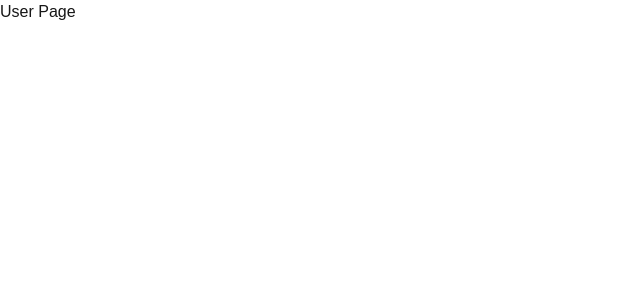
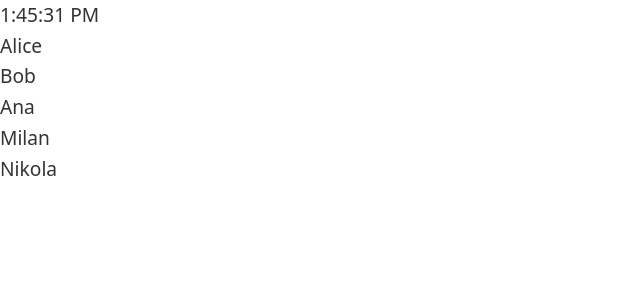
Before and after one commit to Aleksandra500/my-next-app, a Next.js app: page /users in a window 1280 px wide. Shown: the top 300 px of the page, without its empty margins (0-640 px from the left). Built offline with nearby package versions, Linux system fonts and the light colour scheme.

Commit message:
users and times

```diff
--- /dev/null
+++ b/app/api/newusers/route.js
@@ -0,0 +1,9 @@
+export async function GET() {
+  const users = [
+    { id: 1, name: "Aleksandra" },
+    { id: 2, name: "Jovan" },
+    { id: 3, name: "Nikola" },
+  ];
+
+  return Response.json(users);
+}
--- a/app/components/AddToCard.jsx
+++ b/app/components/AddToCard.jsx
@@ -3,7 +3,7 @@ import React from 'react'
 
 function AddToCard() {
   return (
-    <div>
+    <div className='bg-amber-600 w-2xs'>
         <button onClick={() => console.log('click')}>Add To Card</button>
     </div>
   )
--- /dev/null
+++ b/app/components/Clock.jsx
@@ -0,0 +1,19 @@
+'use client';
+
+import { useEffect, useState } from "react";
+
+
+export default function Clock() {
+    const [time, setTime] = useState(new Date().toLocaleTimeString())
+
+    useEffect(() => {
+        const timer = setInterval(() => {
+        setTime(newDate().toLocaleTimeString())},1000)
+
+        return () => clearInterval(timer)
+    },[])
+
+    return (
+        <h2>Trenutno vreme: {time}</h2>
+    )
+}
--- /dev/null
+++ b/app/data/allusers.js
@@ -0,0 +1,7 @@
+export const allUsers = [
+  { "id": 1, "name": "Alice" },
+  { "id": 2, "name": "Bob" },
+  { id: 1, name: "Ana" },
+  { id: 2, name: "Milan" },
+  { id: 3, name: "Nikola" },
+]
--- /dev/null
+++ b/app/data/newusers.js
@@ -0,0 +1,9 @@
+export async function GET() {
+  const users = [
+    { id: 1, name: "Aleksandra" },
+    { id: 2, name: "Jovan" },
+    { id: 3, name: "Nikola" },
+  ];
+
+  return Response.json(users);
+}
--- a/app/globals.css
+++ b/app/globals.css
@@ -1,27 +1,35 @@
-@import "tailwindcss";
+
+@import 'tailwindcss';
+
 
 :root {
   --background: #ffffff;
-  --foreground: #171717;
+  --foreground: #333333;
 }
 
-:root {
-  --color-background: var(--background);
-  --color-foreground: var(--foreground);
-  --font-sans: var(--font-geist-sans);
-  --font-mono: var(--font-geist-mono);
+
+
+
+body {
+  background-color: var(--background);
+  color: var(--foreground);
+  line-height: 1.6;
+  margin: 0;
+  padding: 0;
+  font-size: larger;
 }
 
-@media (prefers-color-scheme: dark) {
-  :root {
-    --background: #0a0a0a;
-    --foreground: #ededed;
-  }
+
+main {
+  padding: 2rem;
 }
 
-body {
-  background: var(--background);
-  color: var(--foreground);
-  font-family: Arial, Helvetica, sans-serif;
+
+a {
+  color: #1d4ed8; /* plava, po Tailwind standardu */
+  text-decoration: none;
 }
-@import 'tailwindcss';
+
+a:hover {
+  text-decoration: underline;
+}
--- a/app/page.js
+++ b/app/page.js
@@ -1,6 +1,7 @@
 import Image from "next/image";
 import Link from "next/link";
 import ProductCard from "./components/ProductCard";
+import './globals.css';
 
 export default function Home() {
   return (
@@ -8,6 +9,7 @@ export default function Home() {
     <h1>Home Page</h1>
     <Link href='/users'>Users</Link>
     <ProductCard/>
+    <Link href='/users/newusers'> Fresh User</Link>
    </div>
   );
 }
--- /dev/null
+++ b/app/users/newusers/page.jsx
@@ -0,0 +1,27 @@
+import React from "react";
+import Clock from "@/app/components/Clock";
+
+async function getUser() {
+  const res = await fetch("http://localhost:3000/api/newusers", {
+    cache: "no-store",
+  });
+  return res.json();
+}
+
+async function NewUser() {
+  const users = await getUser();
+
+  return (
+    <div>
+      <h1>Lista korisnika</h1>
+      <Clock />
+      <ul>
+        {users.map((user) => (
+          <li key={user.id}>{user.name}</li>
+        ))}
+      </ul>
+    </div>
+  );
+}
+
+export default NewUser;
--- a/app/users/page.jsx
+++ b/app/users/page.jsx
@@ -1,9 +1,17 @@
-import React from 'react'
+import React from 'react';
+import { allUsers } from '../data/allusers';
 
 function UserPage() {
-  return (
-    <h1>User Page</h1>
-  )
+	return (
+		<div>
+            <p>{new Date().toLocaleTimeString()}</p>
+			<ul>
+				{allUsers.map((user) => (
+					<li key={user.id}>{user.name}</li>
+				))}
+			</ul>
+		</div>
+	);
 }
 
-export default UserPage
+export default UserPage;
```
